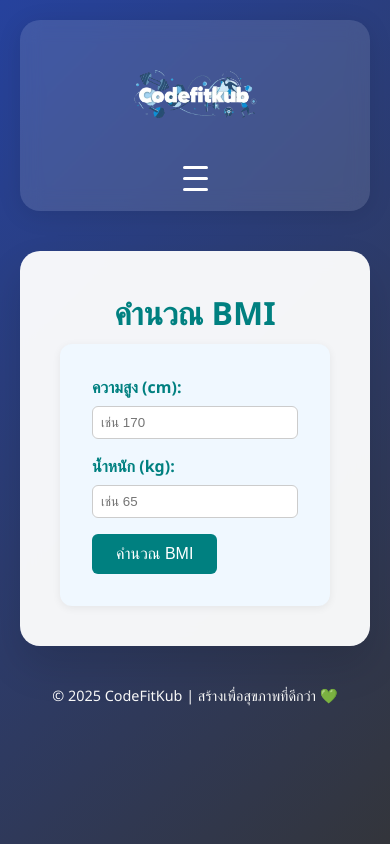
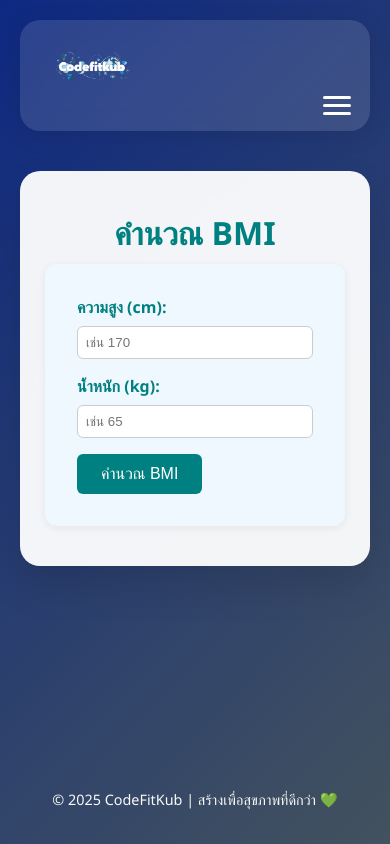
Before and after one commit to Nomu2448/Codefitkub, a Django app: page /bmi in a window 390 px wide. Run offline with Django 5.2, Linux system fonts and the light colour scheme.

Commit message:
navbar up

```diff
--- a/templates/base.html
+++ b/templates/base.html
@@ -12,13 +10,15 @@
 
         body {
             font-family: 'Poppins', 'Segoe UI', Tahoma, sans-serif;
-			background: linear-gradient(135deg, #26429d 0%, #33353b 100%);
+            background: linear-gradient(135deg, #0e2982ff 0%, #43525eff 100%);
             min-height: 100vh;
             color: #222;
             padding: 20px;
+            display: flex;
+            flex-direction: column;
         }
 
-		/* -------- NAVBAR -------- */
+        /* ---------- NAVBAR ---------- */
         nav {
             background: rgba(255, 255, 255, 0.12);
             backdrop-filter: blur(10px);
@@ -29,6 +29,20 @@ nav {
             align-items: center;
             flex-wrap: wrap;
             box-shadow: 0 4px 25px rgba(0,0,0,0.1);
+            position: sticky;
+            top: 10px;
+            z-index: 10;
+        }
+
+        .brand a {
+            display: flex;
+            align-items: center;
+            gap: 10px;
+            text-decoration: none;
+        }
+
+        .brand img {
+            height: 60px;
         }
 
         .brand .title {
@@ -40,11 +54,12 @@ nav {
 
         .nav-links {
             display: flex;
+            align-items: center;
             gap: 1.2rem;
-	flex-wrap: wrap;
+            transition: all 0.3s ease;
         }
 
-nav a {
+        .nav-links a {
             color: #fff;
             text-decoration: none;
             font-weight: 600;
@@ -95,54 +111,90 @@ nav a:hover {
             transform: translateY(-2px);
         }
 
-/* ✅ ปุ่ม Hamburger สำหรับมือถือ */
+        /* ---------- Hamburger ---------- */
         .menu-toggle {
             display: none;
             flex-direction: column;
+            justify-content: center;
             cursor: pointer;
+            gap: 5px;
         }
         .menu-toggle span {
-	width: 25px;
+            width: 28px;
             height: 3px;
-	background-color: #fff;
-	margin: 4px 0;
+            background: #fff;
             border-radius: 2px;
             transition: all 0.3s ease;
         }
+        .menu-toggle.active span:nth-child(1) {
+            transform: rotate(45deg) translateY(8px);
+        }
+        .menu-toggle.active span:nth-child(2) {
+            opacity: 0;
+        }
+        .menu-toggle.active span:nth-child(3) {
+            transform: rotate(-45deg) translateY(-8px);
+        }
 
-/* ✅ Responsive */
-@media (max-width: 768px) {
+        /* ---------- Responsive ---------- */
+        @media (max-width: 820px) {
+            nav {
+                flex-direction: column;
+                align-items: flex-start;
+                padding: 1rem 1.2rem;
+            }
+
+            .menu-toggle {
+                display: flex;
+                align-self: flex-end;
+            }
+
             .nav-links {
                 display: none;
                 flex-direction: column;
                 width: 100%;
                 background: rgba(0,0,0,0.5);
                 backdrop-filter: blur(12px);
-		position: absolute;
-		top: 80px;
-		left: 0;
-		padding: 20px;
+                border-radius: 0 0 20px 20px;
+                padding: 10px 0;
                 gap: 10px;
-		text-align: center;
-		border-radius: 0 0 20px 20px;
+                margin-top: 10px;
+                animation: slideDown 0.3s ease;
             }
 
             .nav-links.active {
                 display: flex;
             }
 
-	.menu-toggle {
-		display: flex;
+            .user-info {
+                flex-direction: column;
+                gap: 8px;
+                width: 100%;
+                padding: 0 10px;
+            }
+
+            .nav-links a,
+            .primary,
+            .logout-btn {
+                width: 90%;
+                text-align: center;
+                margin: auto;
+            }
+
+            @keyframes slideDown {
+                from { opacity: 0; transform: translateY(-10px); }
+                to { opacity: 1; transform: translateY(0); }
             }
         }
 
-		/* -------- MAIN CONTAINER -------- */
+        /* ---------- MAIN CONTAINER ---------- */
         .container {
             max-width: 1100px;
+            width: 100%;
             margin: 40px auto;
             background: rgba(255,255,255,0.95);
             border-radius: 20px;
-			padding: 40px;
+            padding: 40px 25px;
             box-shadow: 0 20px 40px rgba(0,0,0,0.12);
             backdrop-filter: blur(10px);
             animation: fadeIn 0.6s ease;
@@ -162,123 +215,29 @@ nav a:hover {
         footer {
             text-align: center;
             color: #f9f9f9;
-			margin-top: 30px;
+            margin-top: auto;
             font-size: 0.9rem;
+            padding: 15px 0;
         }
 
-		.muted { color:#666 }
-
-		@media (max-width: 768px) {
-			nav {
-				flex-direction: column;
-				text-align: center;
-				gap: 10px;
-			}
-			.nav-links { justify-content: center; }
-			.user-info { justify-content: center; }
-		}
-
-		/* -------- ANIMATIONS -------- */
         @keyframes fadeIn {
             from { opacity: 0; transform: translateY(20px); }
             to { opacity: 1; transform: translateY(0); }
         }
+    </style>
 
-		/* -------- AUTH LAYOUT -------- */
-		.auth-layout > * {
-			background: white;
-			border-radius: 16px;
-			padding: 40px;
-			width: 100%;
-			box-shadow: 0 10px 25px rgba(0,0,0,0.1);
-		}
-
-		.auth-layout form {
-			width: 100%;
-			max-width: 480px;
-			margin: 0 auto;
-		}
-		.auth-layout h1 {
-			text-align: center;
-			color: #2D4AE6;
-			margin-bottom: 18px;
-		}
-		.auth-layout .form-group {
-			margin-bottom: 18px;
-			display: flex;
-			flex-direction: column;
-			align-items: stretch;
-		}
-		.auth-layout label {
-			margin-bottom: 6px;
-			color: #222;
-			font-weight: 600;
-		}
-		.auth-layout input {
-			padding: 10px 12px;
-			border: 2px solid #e0e0e0;
-			border-radius: 8px;
-			font-size: 1rem;
-			width: 100%;
-			transition: all 0.3s ease;
-		}
-		.auth-layout input:focus {
-			border-color: #2D4AE6;
-			outline: none;
-			box-shadow: 0 0 5px rgba(45,74,230,0.3);
-		}
-		.auth-layout button {
-			display: block;
-			width: 100%;
-			padding: 12px;
-			border: none;
-			border-radius: 8px;
-			background: linear-gradient(135deg,#2D4AE6 0%,#5C7AEA 100%);
-			color: #fff;
-			font-weight: 700;
-			cursor: pointer;
-			transition: all 0.3s ease;
-		}
-		.auth-layout button:hover {
-			transform: translateY(-2px);
-			box-shadow: 0 5px 10px rgba(45,74,230,0.3);
-		}
-		.auth-layout .switch {
-			text-align: center;
-			margin-top: 14px;
-		}
-		.auth-layout .error, .auth-layout .success {
-			padding: 10px 12px;
-			border-radius: 6px;
-			margin-bottom: 12px;
-		}
-		.auth-layout .error {
-			background: #fff0f0;
-			border-left: 4px solid #e74c3c;
-			color: #a11;
-		}
-		.auth-layout .success {
-			background: #f0fff4;
-			border-left: 4px solid #27ae60;
-			color: #145;
-		}
-	</style>
     {% block extra_head %}{% endblock %}
 </head>
-
 <body>
     <nav>
         <div class="brand">
-		<a href="{% url 'home' %}" style="display:flex;align-items:center;gap:10px;text-decoration:none;">
-			<img src="{% static 'assets/img/logo.png' %}" alt="Logo" style="height: 100px;">
+            <a href="{% url 'home' %}">
+                <img src="{% static 'assets/img/logo.png' %}" alt="Logo">
             </a>
         </div>
 
-	<!-- ✅ ปุ่มสำหรับมือถือ -->
         <div class="menu-toggle">
-		<span></span>
-		<span></span>
-		<span></span>
+            <span></span><span></span><span></span>
         </div>
 
         <div class="nav-links">
@@ -303,7 +263,7 @@ nav a:hover {
     </main>
 
     <footer>
-		<p>© 2025 CodeFitKub | สร้างเพื่อสุขภาพที่ดีกว่า 💚</p>
+        © 2025 CodeFitKub | สร้างเพื่อสุขภาพที่ดีกว่า 💚
     </footer>
 
     <script>
@@ -312,6 +272,7 @@ document.addEventListener('DOMContentLoaded', function() {
             const navLinks = document.querySelector('.nav-links');
 
             menuToggle.addEventListener('click', () => {
+                menuToggle.classList.toggle('active');
                 navLinks.classList.toggle('active');
             });
         });
```
Also changed, not shown: other parts of templates/base.html (+19 -18 lines), db.sqlite3. Lines whose indentation alone changed are shown as unchanged.
